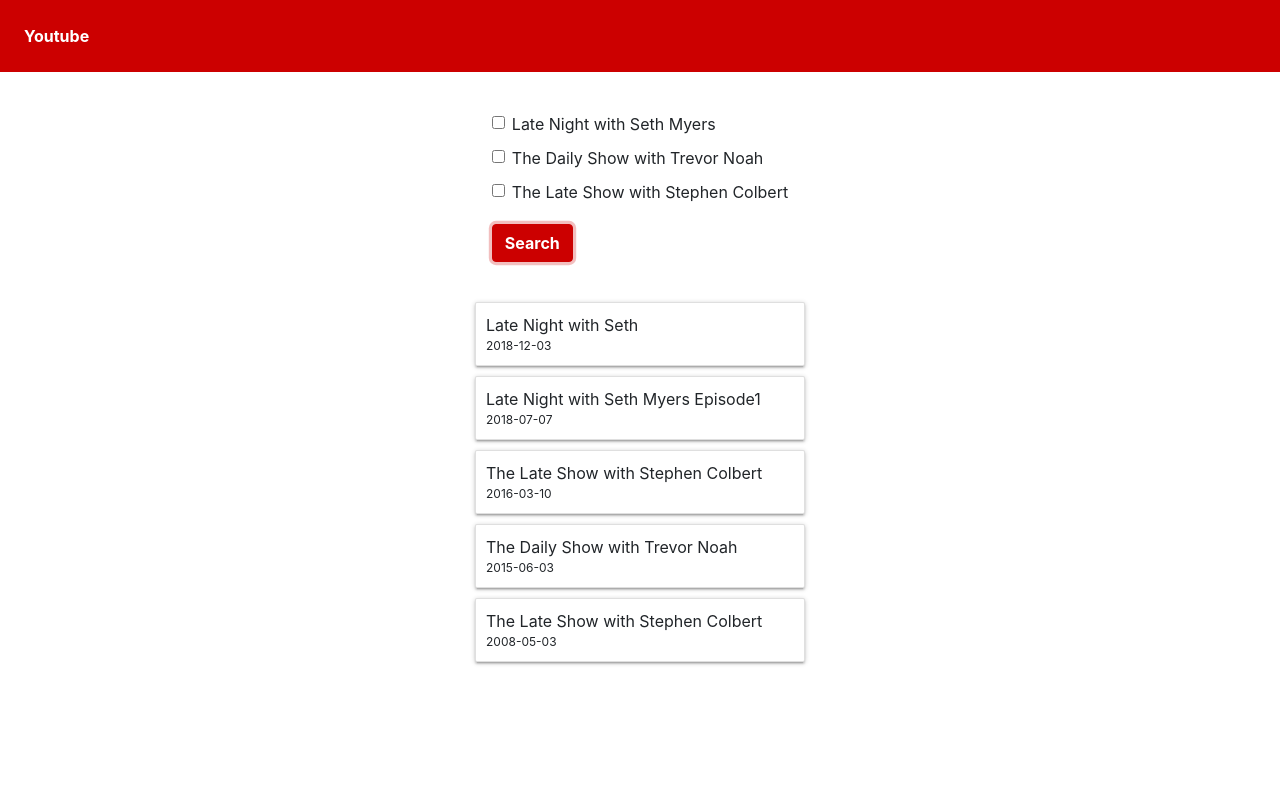
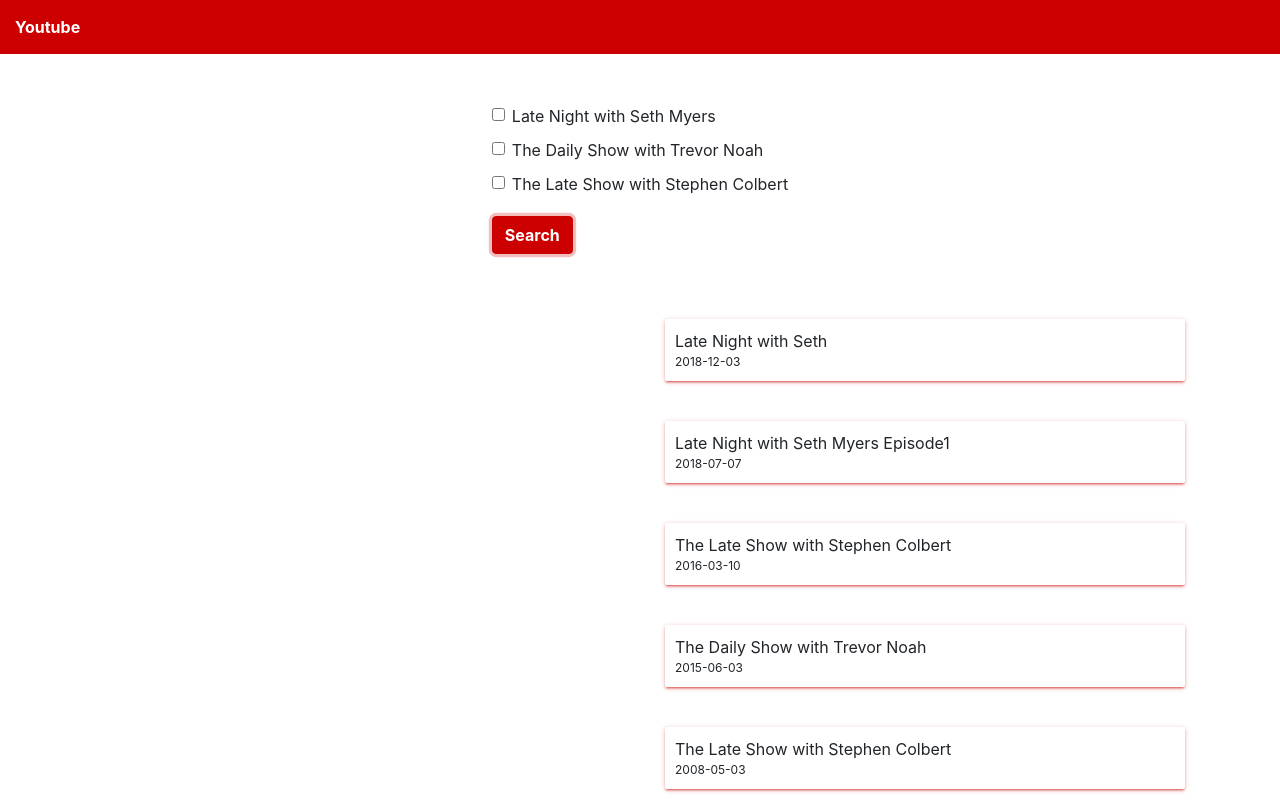
Before and after one commit to diasraphael/youtube-react, a React (Create React App) app: page / in a window 1280 px wide. Both pictures are taken after a click on the button "Search". Shown: the top 800 px of the page. Built offline with nearby package versions, Linux system fonts and the light colour scheme.

Commit message:
Added changes for media embed

```diff
--- a/public/data.json
+++ b/public/data.json
@@ -1,5 +1,5 @@
 {
-    "shows": [{
+    "movies": [{
         "title": "Late Night with Seth",
         "id": 1001,
         "publishedDate":"2018-12-03",
@@ -13,9 +13,10 @@
     },
     {
         "title": "The Late Show with Stephen Colbert",
+        "show": "The Avengers Respond To Marvel Movie Critics",
         "id": 1003,
         "publishedDate":"2016-03-10",
-        "url":"https://www.youtube.com/channel/UCMtFAi84ehTSYSE9XoHefig"
+        "url":"https://www.youtube.com/embed/uBXlbkNVXvA"
     },
     {
         "title": "Late Night with Seth Myers Episode1",
--- a/src/App.css
+++ b/src/App.css
@@ -1,13 +1,17 @@
+.App{
+  position: relative;
+  min-height:100%;
+}
 .header {
-  padding: 24px;
   color: white;
   background-color: #cc0000;
   font-weight: bold;
+  padding: 15px;
 }
-
 .center {
   margin: 0 auto;
-  margin-top: 30px;
+  margin-top: 40px;
+  margin-bottom: 25px;
 }
 .checkbox {
   position: relative;
@@ -56,9 +60,6 @@
   background-color: #e6e6e6;
   border-color: #adadad;
 }
-.column-dir{
-  flex-direction: column;
-}
 .btn-primary {
   color: #fff;
   background-color: #cc0000 !important;
--- a/src/App.js
+++ b/src/App.js
@@ -1,14 +1,68 @@
-import React from 'react';
+import React, { Component } from 'react';
 import './App.css';
 import 'bootstrap/dist/css/bootstrap.min.css';
 import Search from './Search/Search';
-function App() {
+import MovieList from './Movie/MovieList';
+import MovieContainer from './Movie/MovieContainer';
+class App extends Component {
+  constructor (props) {
+    super(props)
+    this.state = {
+      movies: [],
+      selectedMovie:null
+    }
+    this.searchMovies = this.searchMovies.bind(this);
+    this.handleMovieClick = this.handleMovieClick.bind(this);
+  }
+
+  handleMovieClick = (movie) =>{
+    this.setState({selectedMovie: movie})
+  }
+
+  searchMovies =(pattern) =>{
+    // The API where we're fetching data from
+    fetch('/data.json')
+      // We get a response and receive the data in JSON format...
+      .then(response => {
+        if (!response.ok) {
+            throw new Error("HTTP error " + response.status);
+        }
+        return response.json();
+      })
+      // ...then we update the state of our application
+      .then(data =>
+        {
+          let matchedData = data.movies.filter(str=>str.title.match(pattern));
+            // Turn your strings into dates, and then subtract them
+            // to get a value that is either negative, positive, or zero.
+          matchedData.sort((a,b) =>  new Date(b.publishedDate)- new Date(a.publishedDate ));
+          matchedData = matchedData.slice(0,10);
+          this.setState({
+            movies: matchedData
+          })
+          console.log(this.state.movies);
+        })
+      // If we catch errors instead of a response, let's update the app
+      .catch(error => console.log(error));
+  }
+
+  render(){
   return (
     <div className="App">
       <header className='header'>Youtube</header>
-      <Search></Search>
+      <Search handleSearchMovies={this.searchMovies}></Search>
+      <div className="container">
+            <div className="row">
+              <div className="col-lg-6">
+                <MovieContainer selectedMovie={this.state.selectedMovie}></MovieContainer>
+              </div>
+              <div className="col-lg-6">
+                <MovieList movies={this.state.movies} handleClick={this.handleMovieClick}></MovieList>
+              </div>
+            </div>
+          </div>
     </div>
-  );
+  )};
 }
 
 export default App;
--- /dev/null
+++ b/src/Movie/Movie.css
@@ -0,0 +1,15 @@
+.card{
+    box-shadow: 0 2px 2px 0 #cc000040, 0 3px 1px -2px #cc000040, 0 1px 5px 0 #cc000040;
+    border-radius: 2px;
+    padding: 10px;
+    margin: 10px;
+    cursor: pointer;
+    border: 0px;
+}
+.font-size-12{
+    font-size: 12px;
+}
+.center div iframe{
+    height: 400px;
+    width: 100%;
+}
--- /dev/null
+++ b/src/Movie/MovieContainer.js
@@ -0,0 +1,21 @@
+import React from 'react';
+
+const MovieContainer = ({selectedMovie}) => {
+    if (!selectedMovie) {
+        return null;
+    }
+    const movieSrc = selectedMovie.url;
+    return (
+
+        <div className="center">
+            <div className=''>
+                <h4 className='header'>{selectedMovie.title}</h4>
+            </div>
+            <div>
+                <iframe src={movieSrc} allowFullScreen title='Video player'/>
+            </div>
+        </div>
+
+    )
+}
+export default MovieContainer;
--- /dev/null
+++ b/src/Movie/MovieItem.js
@@ -0,0 +1,27 @@
+
+import './Movie.css';
+import React, { Component } from 'react';
+
+class MovieItem extends Component {
+  constructor (props) {
+    super(props)
+    this.handleMovieClick = this.handleMovieClick.bind(this);
+  }
+
+  handleMovieClick = () => {
+    this.props.handleMovieClick(this.props.movie);
+  }
+
+  render() {
+    return (
+      <div className="center">
+            <div className='card' key={this.props.movie.id} onClick={this.handleMovieClick}>
+              <span className='child'>{this.props.movie.title}</span>
+              <span className='child font-size-12'>{this.props.movie.publishedDate}</span>
+            </div>
+      </div>
+    );
+  }
+}
+
+export default MovieItem;
--- /dev/null
+++ b/src/Movie/MovieList.js
@@ -0,0 +1,11 @@
+import React from 'react';
+import MovieItem from './MovieItem';
+const MovieList = ({ movies, handleClick }) => {
+    const listItems = Array.isArray(movies) ? movies.map((movie)=> {
+        return <MovieItem key={movie.id} movie={movie} handleMovieClick ={handleClick}/>
+    }) :'';
+
+    return <div >{listItems}</div>;
+};
+
+export default MovieList;
--- a/src/Search/Search.js
+++ b/src/Search/Search.js
@@ -1,6 +1,5 @@
 import React, { Component } from 'react';
 import Checkbox from '../Checkbox/Checkbox';
-import Show from '../Show/Show';
 const items = [
   'Late Night with Seth Myers',
   'The Daily Show with Trevor Noah',
@@ -11,12 +10,9 @@
   constructor (props) {
     super(props)
     this.state = {
-      shows: [],
-      isLoading: false,
       selectedCheckboxes: new Set()
     }
-    this.handleSubmit = this.handleSubmit.bind(this);
-    this.fetchShows = this.fetchShows.bind(this);
+    this.handleSearchMovies = this.handleSearchMovies.bind(this);
   }
 
   toggleCheckbox = label => {
@@ -27,35 +23,8 @@
     }
   }
 
-  handleSubmit = () => {
-    this.fetchShows(new RegExp(Array.from(this.state.selectedCheckboxes).join('|'), "g"));
-  }
-
-  fetchShows(pattern) {
-    // The API where we're fetching data from
-    fetch('/data.json')
-      // We get a response and receive the data in JSON format...
-      .then(response => {
-        if (!response.ok) {
-            throw new Error("HTTP error " + response.status);
-        }
-        return response.json();
-      })
-      // ...then we update the state of our application
-      .then(data =>
-        {
-          let matchedData = data.shows.filter(str=>str.title.match(pattern));
-            // Turn your strings into dates, and then subtract them
-            // to get a value that is either negative, positive, or zero.
-          matchedData.sort((a,b) =>  new Date(b.publishedDate)- new Date(a.publishedDate ));
-          matchedData = matchedData.slice(0,5);
-          this.setState({
-            shows: [matchedData]
-          })
-          console.log(this.state.shows);
-        })
-      // If we catch errors instead of a response, let's update the app
-      .catch(error => this.setState({ error, isLoading: false }));
+  handleSearchMovies = () => {
+    this.props.handleSearchMovies(new RegExp(Array.from(this.state.selectedCheckboxes).join('|'), "g"));
   }
 
   createCheckbox = label => (
@@ -76,13 +45,8 @@
         <div className="row column-dir">
           <div className="center">
               {this.createCheckboxes()}
-              <button className="btn btn-primary" onClick={this.handleSubmit}>Search</button>
+              <button className="btn btn-primary" onClick={this.handleSearchMovies}>Search</button>
           </div>
-          {
-         //   !this.state.isLoading ?
-          this.state.shows.map((show,index) => <Show data={show} key={index}/>)
-         //   : <h3>Loading...</h3>
-        }
         </div>
       </div>
     );
--- a/src/Show/Show.css
+++ /dev/null
@@ -1,10 +0,0 @@
-.card{
-    box-shadow: 0 2px 2px 0 rgba(0,0,0,0.14), 0 3px 1px -2px rgba(0,0,0,0.12), 0 1px 5px 0 rgba(0,0,0,0.2);
-    border-radius: 2px;
-    padding: 10px;
-    margin: 10px;
-    cursor: pointer;
-}
-.font-size-12{
-    font-size: 12px;
-}
--- a/src/Show/Show.js
+++ /dev/null
@@ -1,18 +0,0 @@
-import React from 'react';
-import './Show.css';
-const Show = ({ data }) => {
-    return (
-      <div className="center col-sm-4">
-        {data.map(obj => {
-          const { id, title, publishedDate } = obj;
-          return (
-            <div className='card' key={id}>
-              <span className='child'>{title}</span>
-              <span className='child font-size-12'>{publishedDate}</span>
-            </div>
-          );
-        })}
-      </div>
-    );
-  };
-  export default Show;
```
